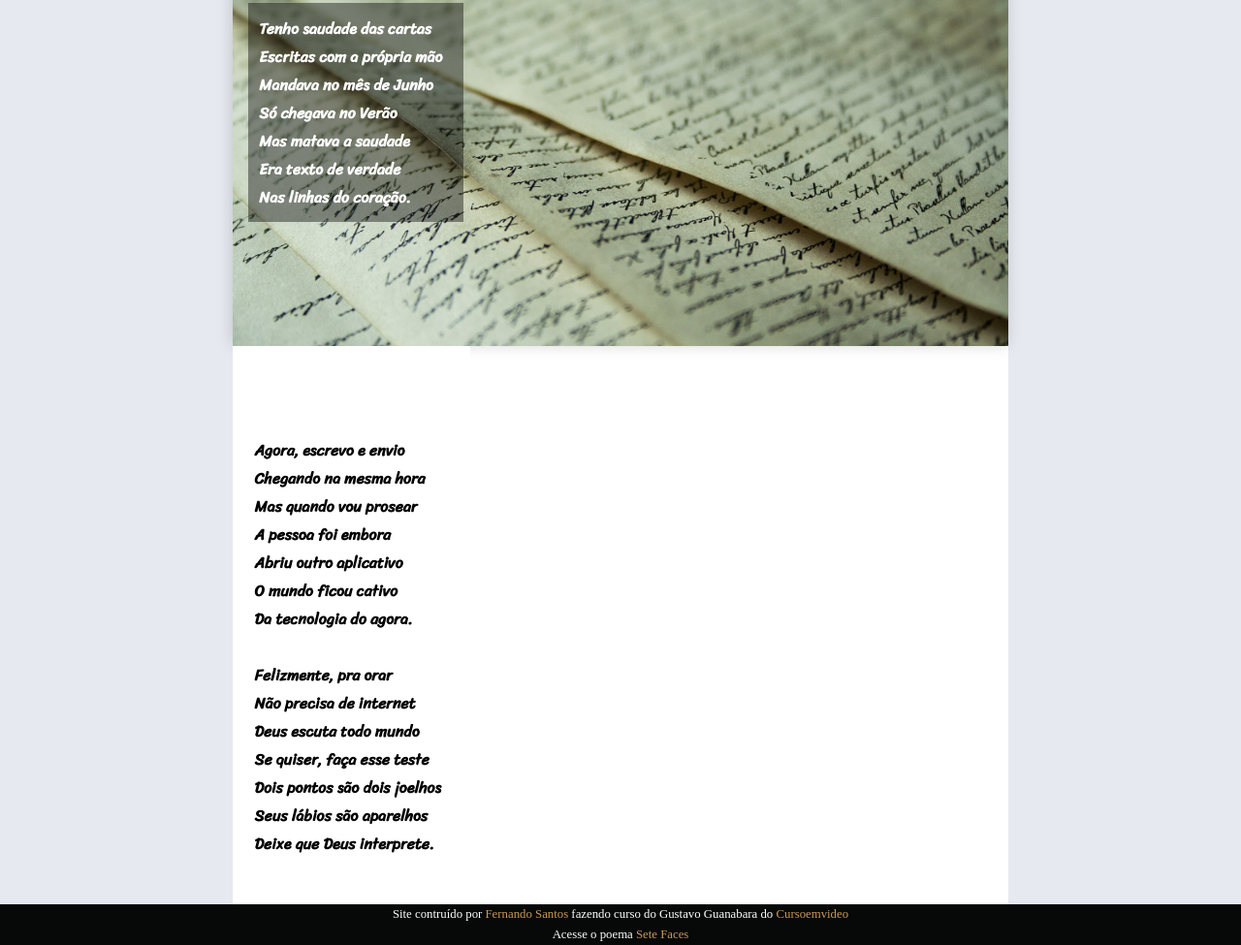
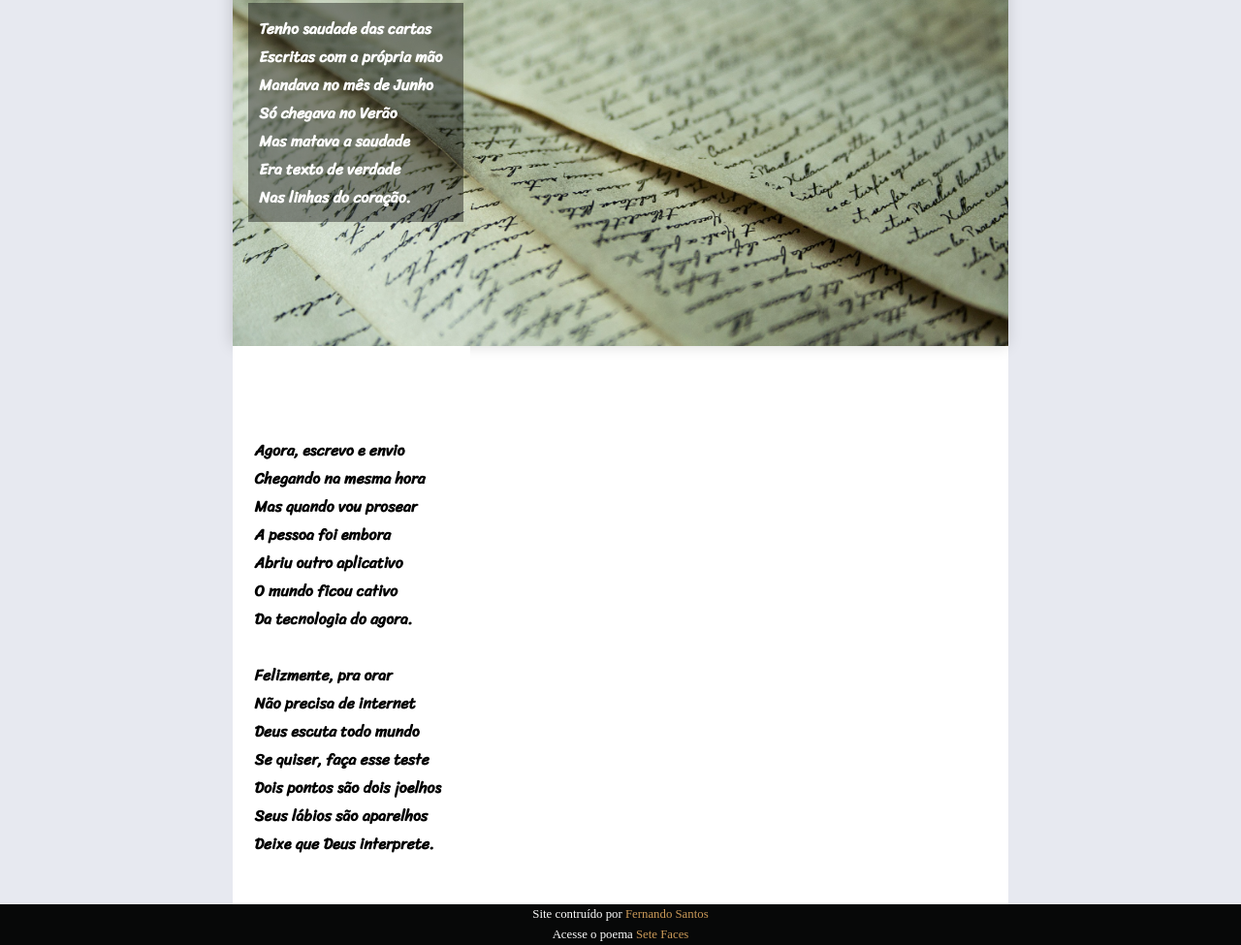
Before and after one commit to fernandovs4/Cordel-Moderno, a plain HTML site: page index.html in a window 1280 px wide. Shown: the part 1567-2542 px from the top of the page at 97% size. Drawn offline with Linux system fonts and the light colour scheme.

Commit message:
Update index.html

```diff
--- a/index.html
+++ b/index.html
@@ -94,7 +94,7 @@
     </main>
 
     <footer>
-        <p>Site contruído por <a style="color: rgb(202, 153, 88);" href="https://github.com/fernandovs4">Fernando Santos</a> fazendo curso do Gustavo Guanabara do <a style="color:rgb(202, 153, 88) ;" target="_blank" href="https://www.youtube.com/cursoemvideo">Cursoemvideo</a> </p>
+        <p>Site contruído por <a style="color: rgb(202, 153, 88);" href="https://github.com/fernandovs4">Fernando Santos</a> </p>
         <p>Acesse o poema <a style="color: rgb(202, 153, 88);" href="index2.html">Sete Faces</a> </p>
     </footer>
 </body>
```
